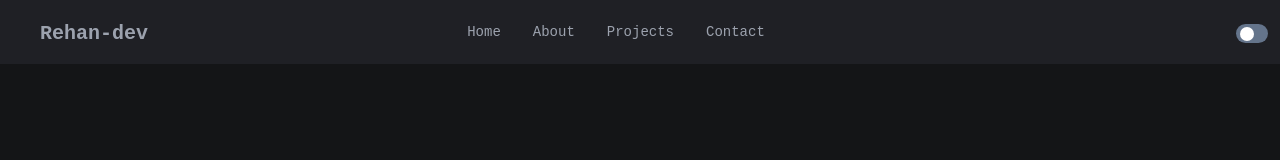
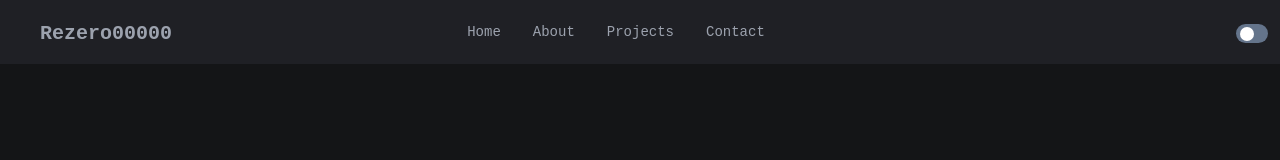
Before and after one commit to Rezero0000000/Me, a React (Vite) app: page / in a window 1280 px wide. Shown: the top 160 px of the page. Built offline with nearby package versions, Linux system fonts and the light colour scheme; a web font is replaced by a local one.

Commit message:
Update Navbar.jsx

```diff
--- a/src/components/molecules/Navbar.jsx
+++ b/src/components/molecules/Navbar.jsx
@@ -31,7 +31,7 @@ const Navbar = () => {
       <div className={ `font-[700] text-2xl mr-20 cursor-pointer absolute hidden md:block flex py-[14px] items-center
         `}>
           <div className="flex ">
-              <h4 className={` mt-1 text-xl `}>Rehan-dev</h4>
+              <h4 className={` mt-1 text-xl `}>Rezero00000</h4>
 
           </div>
         </div>
```
